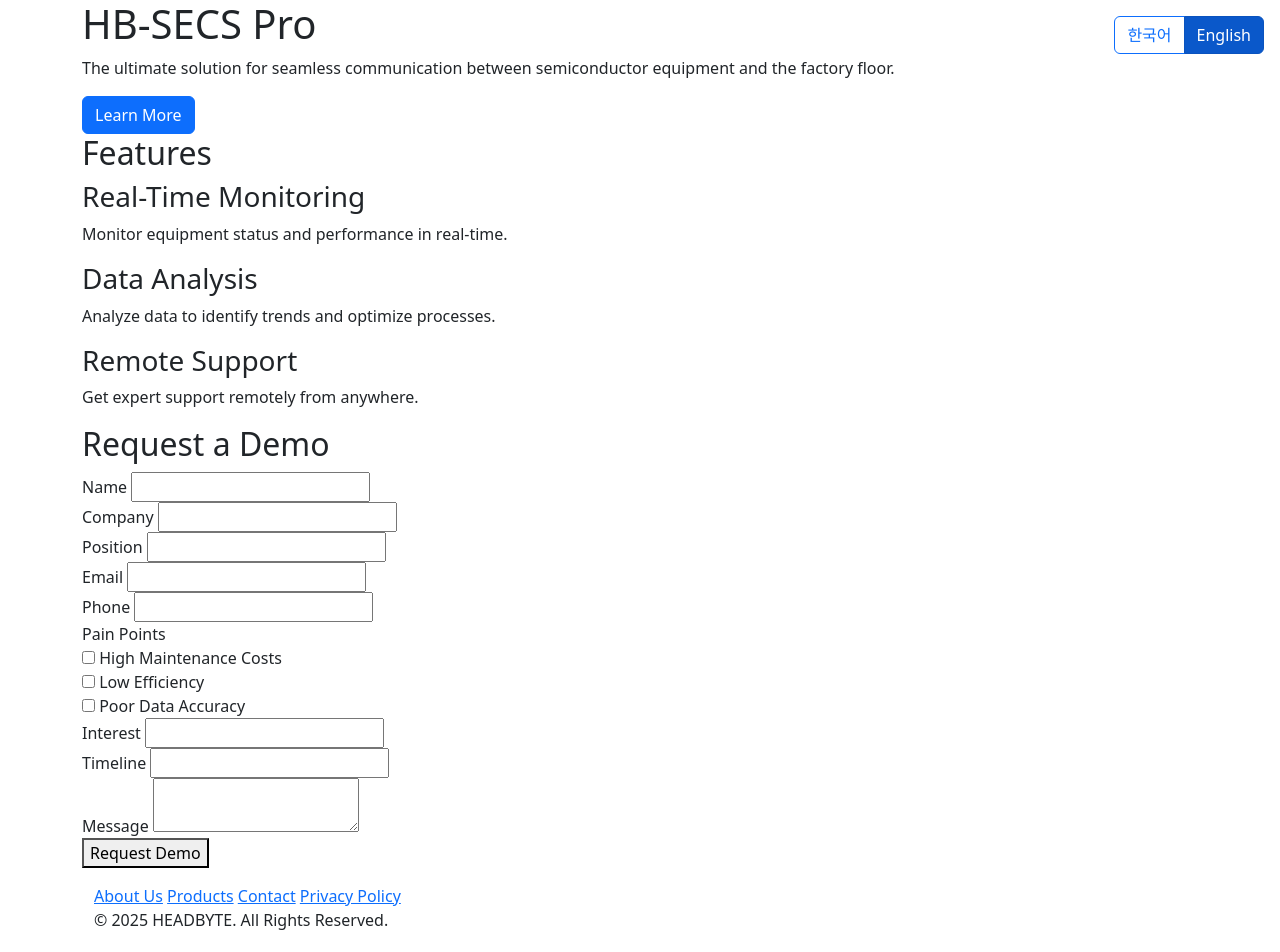
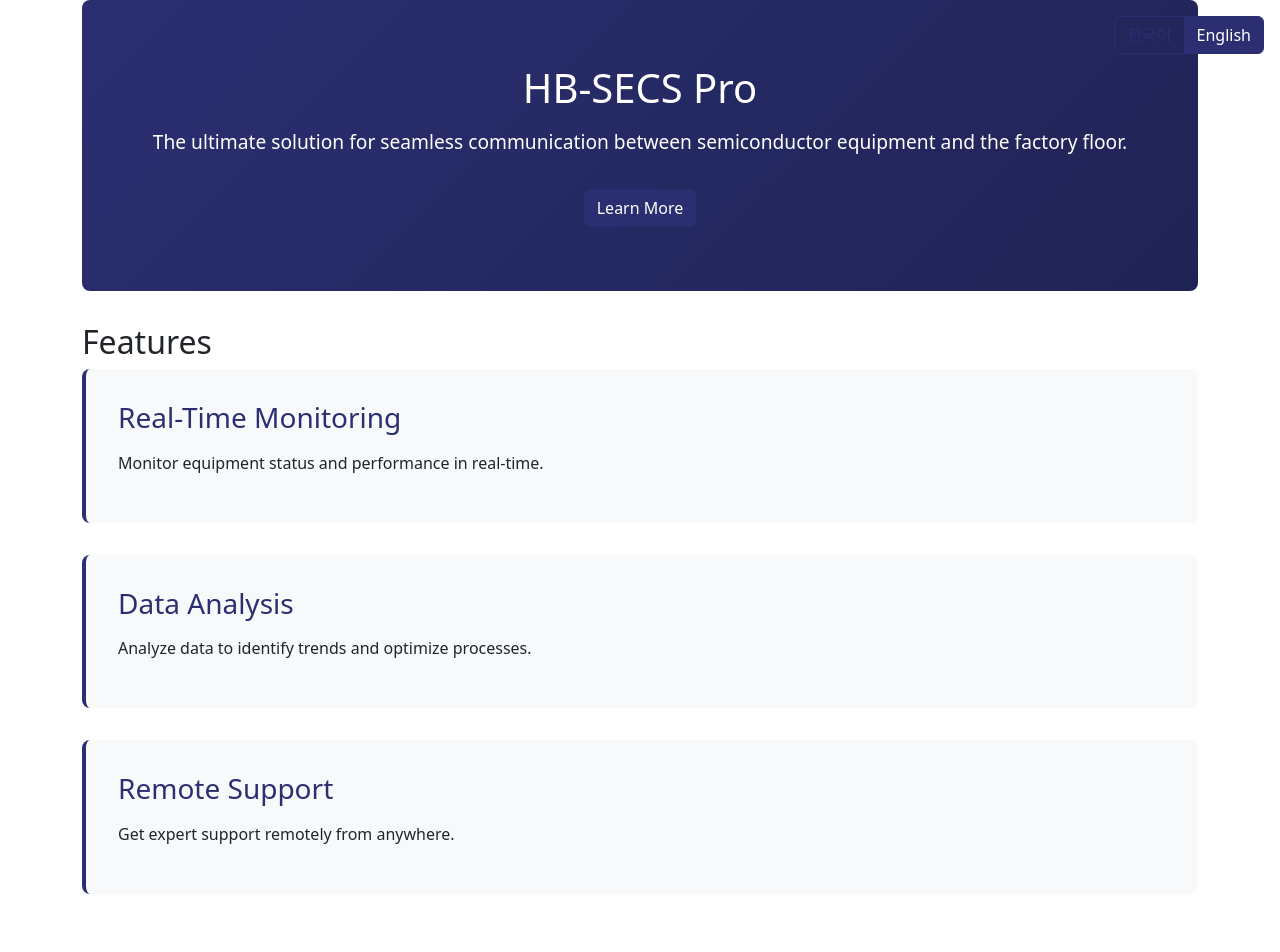
Before and after one commit to jade-na/profile, a website: page HB-SECS Pro Landing/HB-SECS Pro Landing_EN.html in a window 1280 px wide. Shown: the top 952 px of the page. Drawn offline with nearby package versions, Linux system fonts and the light colour scheme.

Commit message:
디지인 리뷰

```diff
--- a/HB-SECS Pro Landing/HB-SECS Pro Landing_EN.html
+++ b/HB-SECS Pro Landing/HB-SECS Pro Landing_EN.html
@@ -1,7 +1,158 @@
 <title>HB-SECS Pro - Semiconductor Equipment Communication Solution</title>
 <link href="https://cdn.jsdelivr.net/npm/bootstrap@5.3.0/dist/css/bootstrap.min.css" rel="stylesheet">
 <style>
-  // ... existing code ...
+  :root {
+    --bs-primary: #2b2f72;
+    --bs-primary-rgb: 43, 47, 114;
+    --primary: #2b2f72;
+    --secondary: #2b2f72;
+    --accent: #2b2f72;
+    --success: #2ecc71;
+  }
+
+  .btn-primary {
+    background-color: #2b2f72;
+    border-color: #2b2f72;
+    color: white;
+  }
+
+  .btn-primary:hover {
+    background-color: #1f2354;
+    border-color: #1f2354;
+    color: white;
+  }
+
+  .btn-primary.active {
+    background-color: #2b2f72;
+    border-color: #2b2f72;
+    color: white;
+  }
+
+  .btn-outline-primary {
+    color: #2b2f72;
+    border-color: #2b2f72;
+  }
+
+  .btn-outline-primary:hover {
+    background-color: #2b2f72;
+    border-color: #2b2f72;
+    color: white;
+  }
+
+  .submit-btn {
+    background-color: #2b2f72;
+    color: white;
+    border: none;
+    padding: 0.8rem 1.5rem;
+    font-weight: bold;
+    border-radius: 4px;
+    cursor: pointer;
+    transition: all 0.3s ease;
+  }
+
+  .submit-btn:hover {
+    background-color: #1f2354;
+    transform: translateY(-3px);
+    box-shadow: 0 4px 8px rgba(0,0,0,0.1);
+  }
+
+  .submit-btn:disabled {
+    opacity: 0.6;
+    cursor: not-allowed;
+  }
+
+  .hero {
+    background: linear-gradient(135deg, #2b2f72, #1f2354);
+    color: white;
+    padding: 4rem 0;
+    text-align: center;
+    border-radius: 8px;
+    margin-bottom: 2rem;
+  }
+
+  .hero h1 {
+    font-size: 2.5rem;
+    margin-bottom: 1rem;
+  }
+
+  .hero p {
+    font-size: 1.2rem;
+    margin-bottom: 2rem;
+  }
+
+  .feature-item {
+    background-color: #f8f9fa;
+    padding: 2rem;
+    border-radius: 8px;
+    margin-bottom: 2rem;
+    border-left: 4px solid #2b2f72;
+  }
+
+  .feature-item h3 {
+    color: #2b2f72;
+    margin-bottom: 1rem;
+  }
+
+  .demo-request {
+    background-color: white;
+    padding: 4rem 0;
+    border-radius: 8px;
+  }
+
+  .form-group {
+    margin-bottom: 1.5rem;
+  }
+
+  .form-group label {
+    display: block;
+    margin-bottom: 0.5rem;
+    font-weight: bold;
+    color: #2b2f72;
+  }
+
+  .form-group input,
+  .form-group textarea {
+    width: 100%;
+    padding: 0.8rem;
+    border: 1px solid #ddd;
+    border-radius: 4px;
+    font-size: 1rem;
+  }
+
+  .checkbox-group {
+    display: flex;
+    align-items: center;
+    margin-bottom: 0.5rem;
+  }
+
+  .checkbox-group input {
+    width: auto;
+    margin-right: 0.5rem;
+  }
+
+  footer {
+    background-color: #2b2f72;
+    color: white;
+    text-align: center;
+    padding: 2rem 0;
+    margin-top: 3rem;
+  }
+
+  .footer-links {
+    display: flex;
+    justify-content: center;
+    margin-bottom: 1.5rem;
+  }
+
+  .footer-links a {
+    color: white;
+    margin: 0 1rem;
+    text-decoration: none;
+  }
+
+  .footer-links a:hover {
+    text-decoration: underline;
+  }
 </style>
 </head>
 <body>
```
Also changed, not shown: HB-SECS Pro Landing/HB-SECS Pro Landing.html (+7 -7 lines), HB-SECS Pro Landing/HB-SECS Pro Landing_KR.html (+59 -1 lines), index.html (+13 -13 lines).
